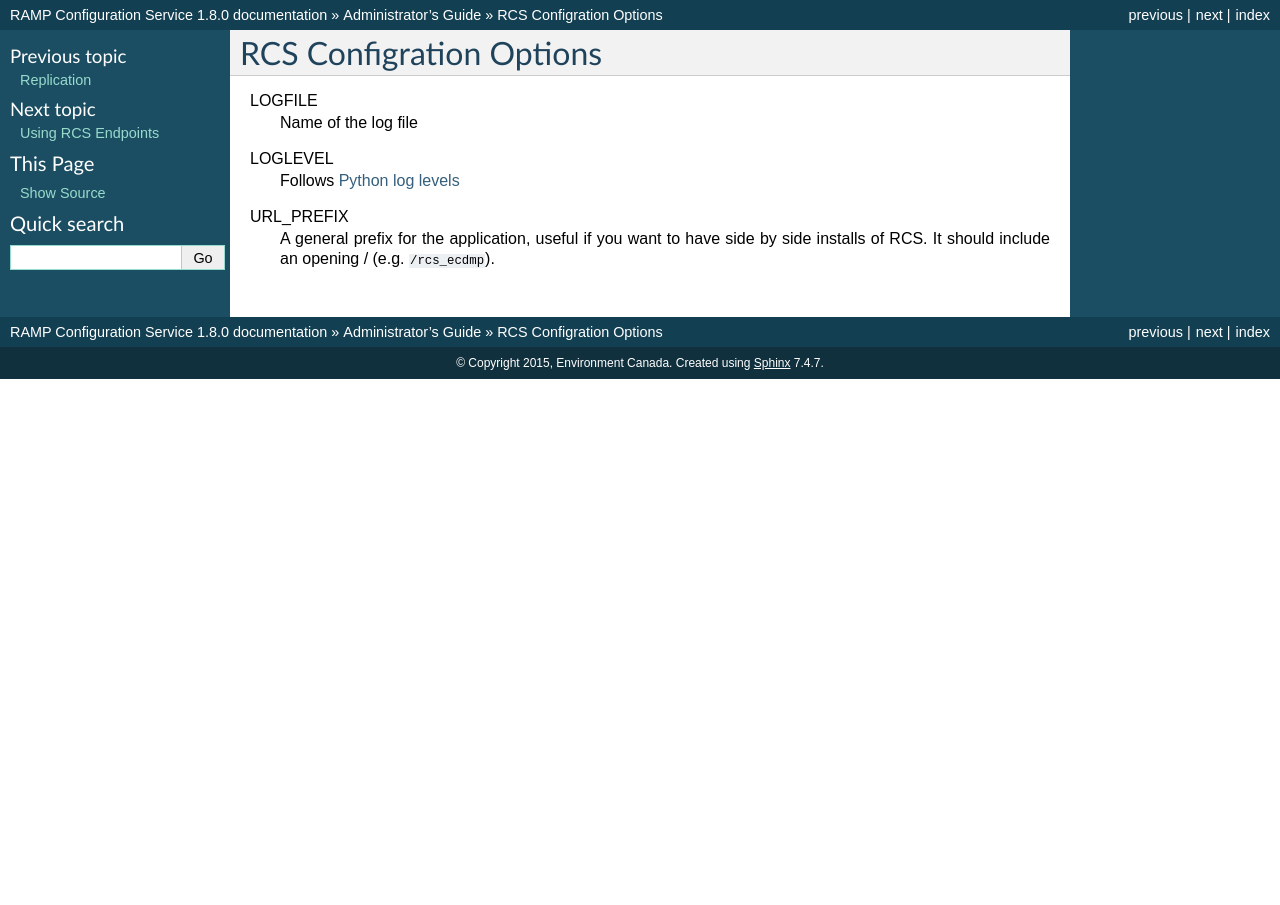
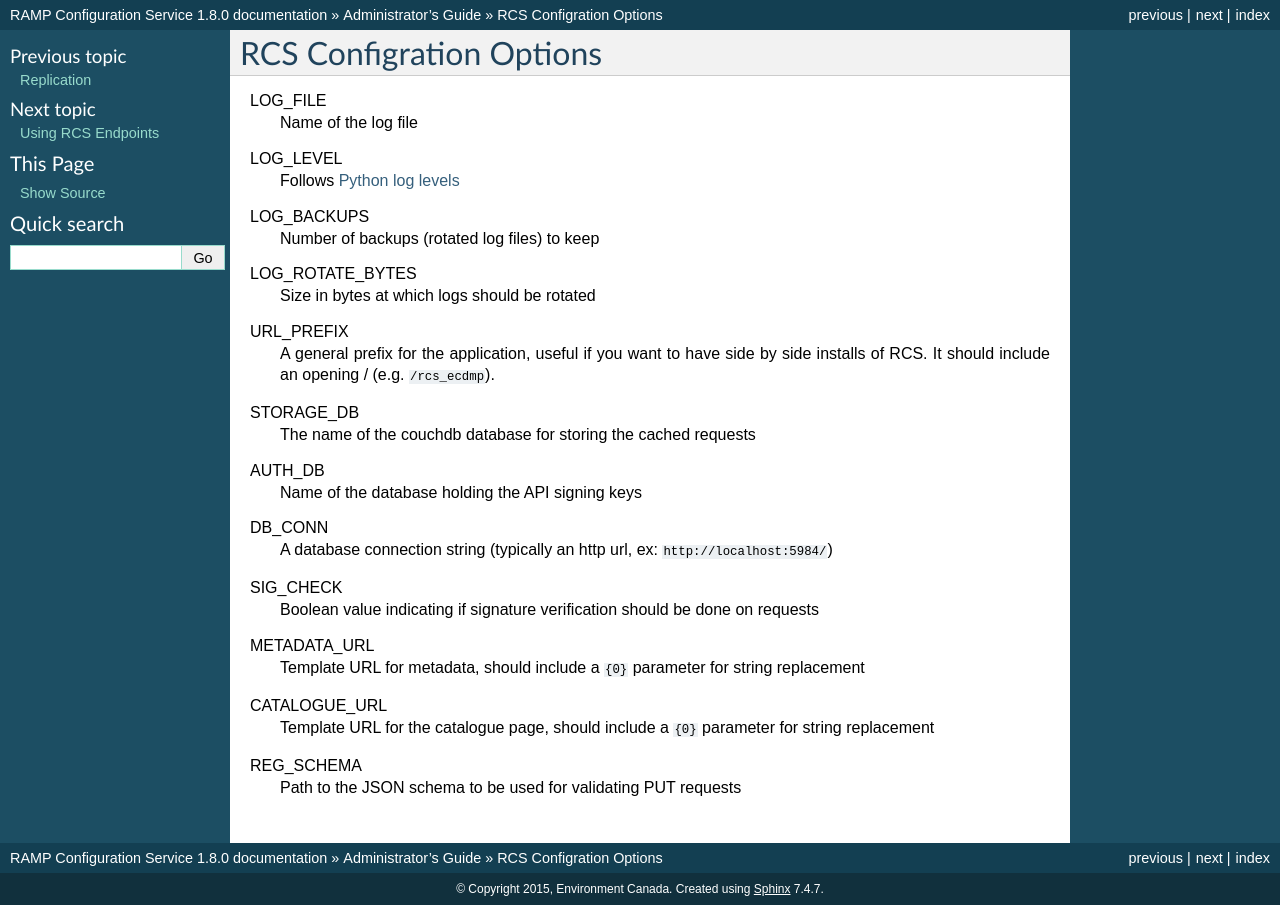
Before and after one commit to fgpv-vpgf/rcs, a Sphinx documentation site: the page built from docs/admin/configuration.rst, in a window 1280 px wide. Built offline with Sphinx 7.4.7, drawn with Linux system fonts in a browser that asks for light colours.

Commit message:
full config details

```diff
--- a/docs/admin/configuration.rst
+++ b/docs/admin/configuration.rst
@@ -1,10 +1,28 @@
 RCS Configration Options
 ========================
 
-LOGFILE
+LOG_FILE
     Name of the log file
-LOGLEVEL
+LOG_LEVEL
     Follows `Python log levels <https://docs.python.org/2/library/logging.html#levels>`_
+LOG_BACKUPS
+    Number of backups (rotated log files) to keep
+LOG_ROTATE_BYTES
+    Size in bytes at which logs should be rotated
 URL_PREFIX
     A general prefix for the application, useful if you want to have side by side installs
     of RCS.  It should include an opening / (e.g. ``/rcs_ecdmp``).
+STORAGE_DB
+    The name of the couchdb database for storing the cached requests
+AUTH_DB
+    Name of the database holding the API signing keys
+DB_CONN
+    A database connection string (typically an http url, ex: ``http://localhost:5984/``)
+SIG_CHECK
+    Boolean value indicating if signature verification should be done on requests
+METADATA_URL
+    Template URL for metadata, should include a ``{0}`` parameter for string replacement
+CATALOGUE_URL
+    Template URL for the catalogue page, should include a ``{0}`` parameter for string replacement
+REG_SCHEMA
+    Path to the JSON schema to be used for validating PUT requests
```
